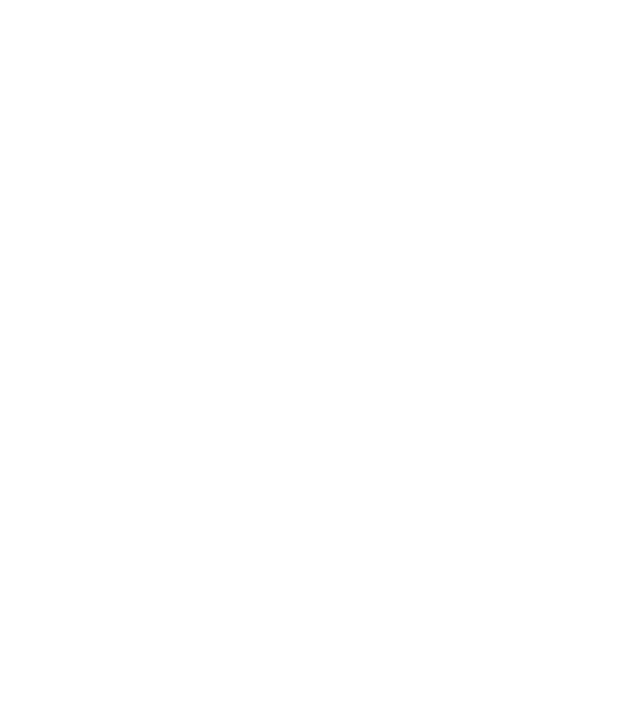
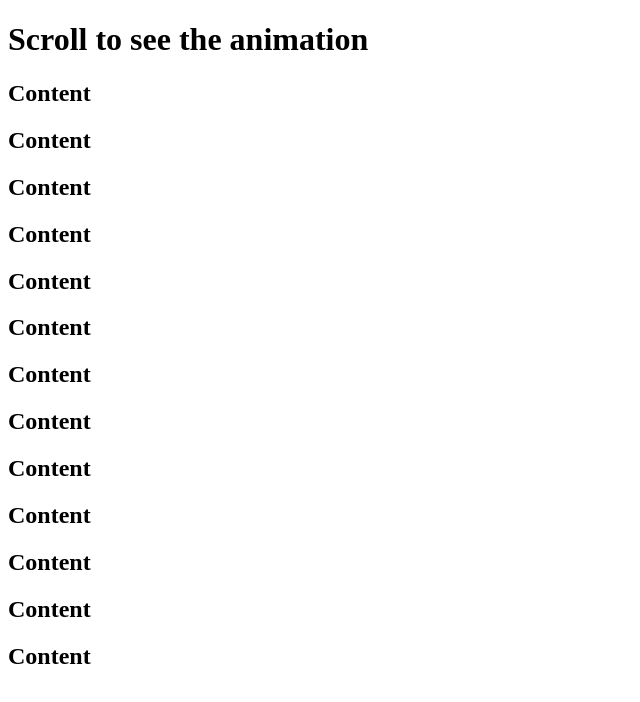
Before and after one commit to j3ffh95/scroll-animation, a plain HTML site: page index.html in a window 1280 px wide. Shown: the whole page, without its empty margins (0-640 px from the left). Drawn offline with Linux system fonts and the light colour scheme.

Commit message:
Created the html content

```diff
--- a/index.html
+++ b/index.html
@@ -8,6 +8,20 @@
     <title>Scroll Animation</title>
   </head>
   <body>
+    <h1>Scroll to see the animation</h1>
+    <div class="box"><h2>Content</h2></div>
+    <div class="box"><h2>Content</h2></div>
+    <div class="box"><h2>Content</h2></div>
+    <div class="box"><h2>Content</h2></div>
+    <div class="box"><h2>Content</h2></div>
+    <div class="box"><h2>Content</h2></div>
+    <div class="box"><h2>Content</h2></div>
+    <div class="box"><h2>Content</h2></div>
+    <div class="box"><h2>Content</h2></div>
+    <div class="box"><h2>Content</h2></div>
+    <div class="box"><h2>Content</h2></div>
+    <div class="box"><h2>Content</h2></div>
+    <div class="box"><h2>Content</h2></div>
     <script src="./script.js"></script>
   </body>
 </html>
```
